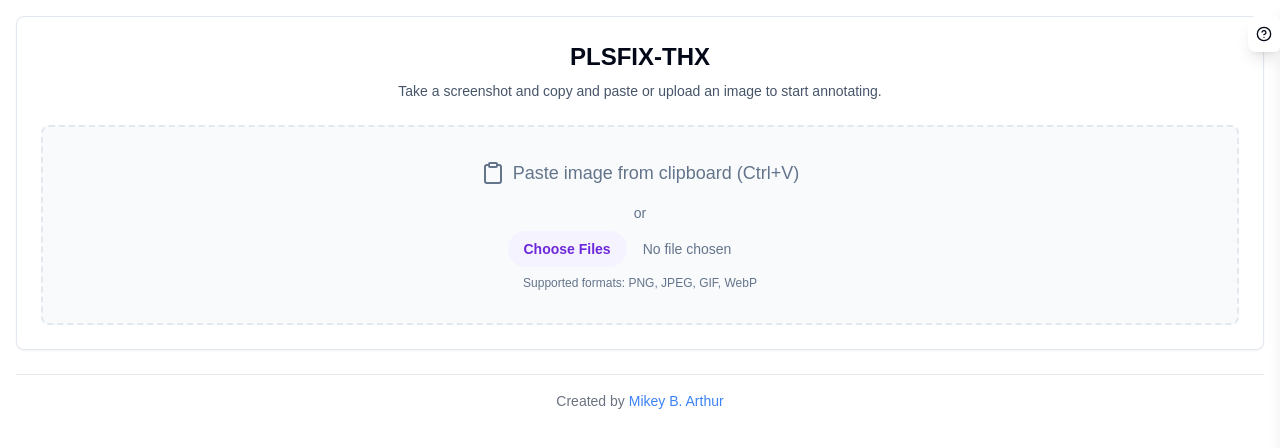
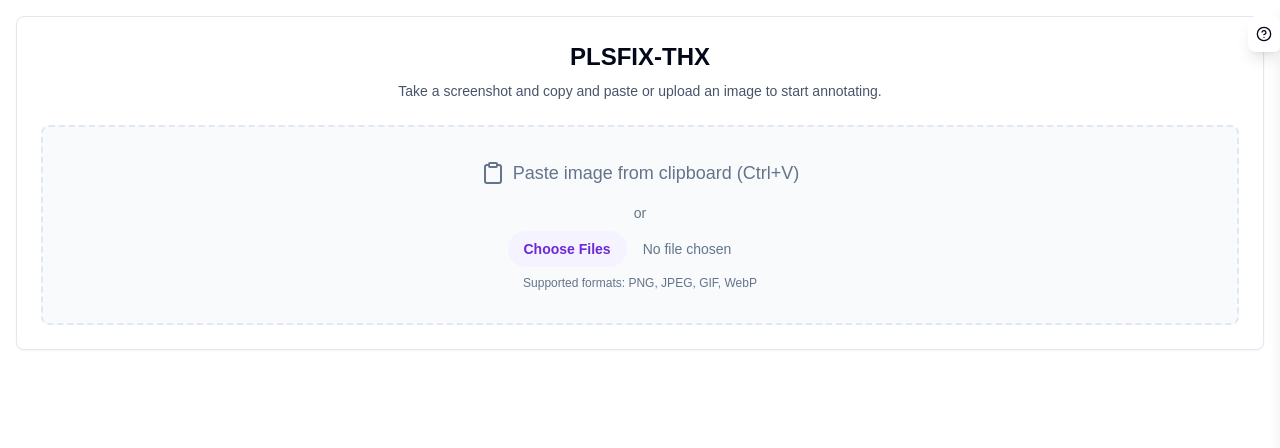
Before and after one commit to marthur3/plsfixnow, a Next.js app: page / in a window 1280 px wide. Shown: the top 448 px of the page. Built offline with nearby package versions, Linux system fonts and the light colour scheme.

Commit message:
remove footer and author links from ImageAnnotator to streamline exportable HTML output

```diff
--- a/components/ui/ImageAnnotator.js
+++ b/components/ui/ImageAnnotator.js
@@ -647,28 +647,6 @@ const generateExportableHtml = () => {
     <body>
     <div class="container">
       ${allPages}
-    <footer style="text-align: center; padding: 20px; margin-top: 40px; border-top: 1px solid #e5e7eb;">
-        <p style="color: #6b7280; font-size: 14px;">
-          Created with
-          <a
-            href="https://plsfixnow.vercel.app"
-            target="_blank"
-            rel="noopener noreferrer"
-            style="color: #3b82f6; text-decoration: none;"
-          >
-            PLSFIX-THX
-          </a>
-           by
-          <a
-            href="https://www.github.com/michaelarthur"
-            target="_blank"
-            rel="noopener noreferrer"
-            style="color: #3b82f6; text-decoration: none;"
-          >
-            Michael Arthur
-          </a>
-        </p>
-      </footer>
     </div>
     <script>
         function togglePopup(id) {
@@ -1724,19 +1702,6 @@ const exportButtons = (
           )}
         </div>
       </Card>
-      <div className="mt-6 text-center border-t border-gray-200 pt-4">
-  <p className="text-sm text-gray-500">
-    Created by{" "}
-    <a
-      href="https://github.com/marthur3"
-      target="_blank"
-      rel="noopener noreferrer"
-      className="text-blue-500 hover:text-blue-700 transition-colors"
-    >
-      Mikey B. Arthur
-    </a>
-  </p>
-</div>
       {/* Add Floating Action Button for mobile */}
       {isMobile && images.length > 0 && (
         <div
```
